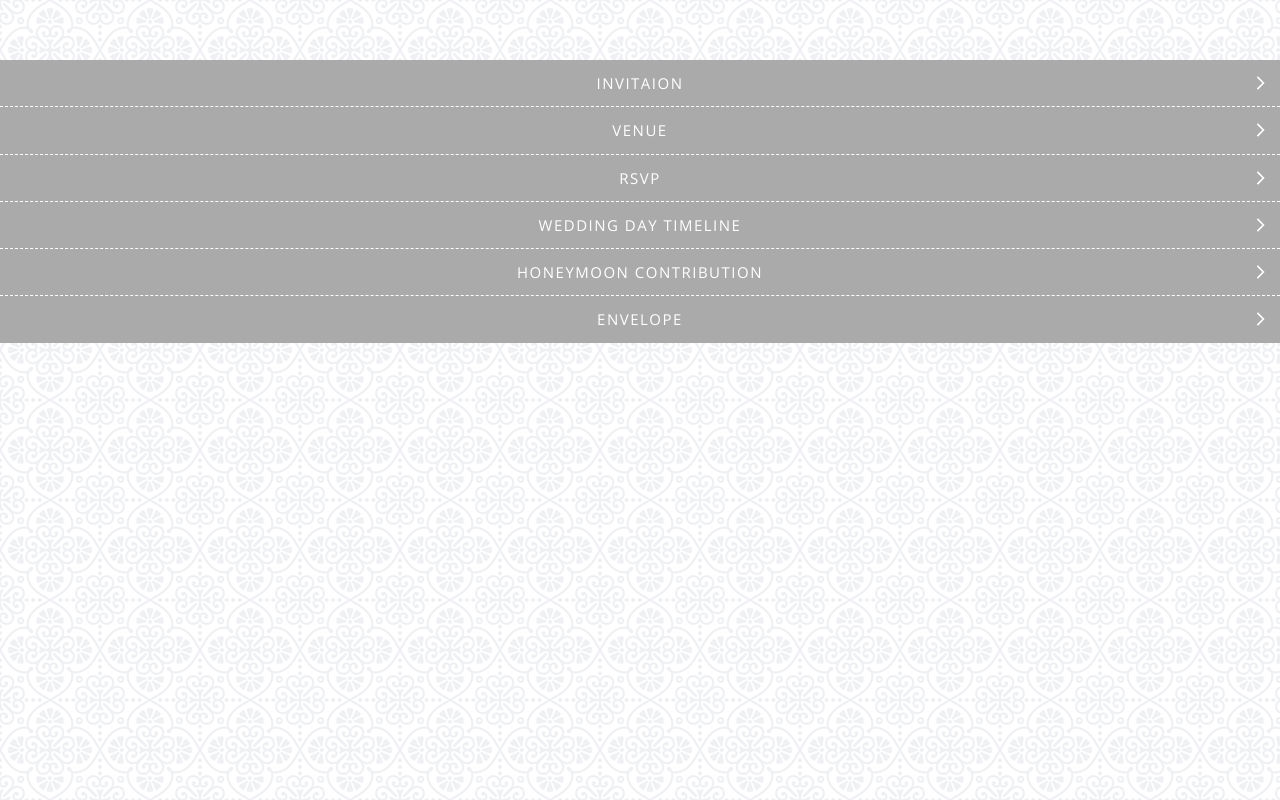
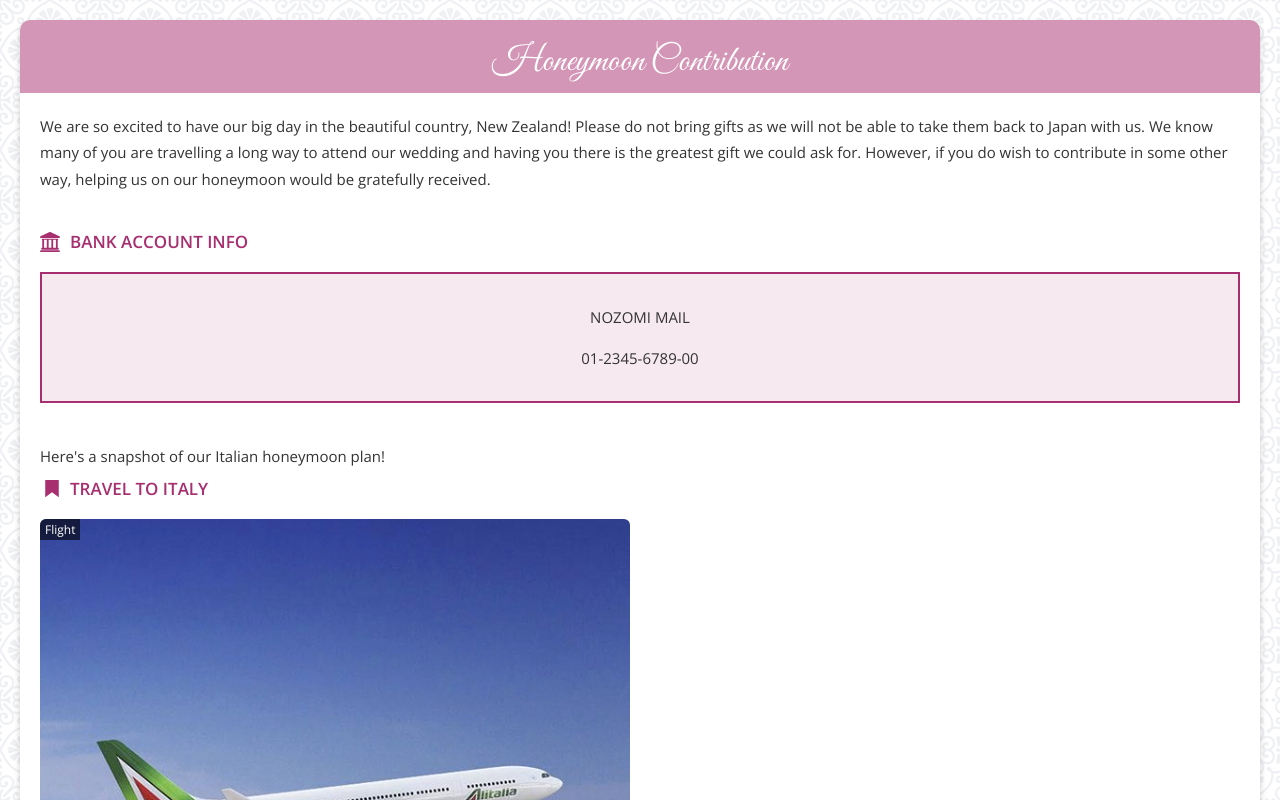
Before and after one commit to nozomail/wedding-invitation, a React app: page /honeymoon in a window 1280 px wide. Built offline with nearby package versions, Linux system fonts and the light colour scheme; a web font is replaced by a local one.

Commit message:
Add Honeymoon page

```diff
--- a/src/containers/App/index.tsx
+++ b/src/containers/App/index.tsx
@@ -5,6 +5,7 @@ import './style.scss';
 import { Nav } from '@components/Nav';
 import { Venue } from '@containers/Venue';
 import { Timeline } from '@containers/Timeline';
+import { Honeymoon } from '@containers/Honeymoon';
 
 export function App(): JSX.Element {
   const navItems = [
@@ -26,7 +27,7 @@ export function App(): JSX.Element {
     },
     {
       name: 'HONEYMOON CONTRIBUTION',
-      path: 'contribution',
+      path: 'honeymoon',
     },
     {
       name: 'ENVELOPE',
@@ -42,6 +43,7 @@ export function App(): JSX.Element {
             <Route exact path="/" component={Venue} />
             <Route exact path="/venue" component={Venue} />
             <Route exact path="/timeline" component={Timeline} />
+            <Route exact path="/honeymoon" component={Honeymoon} />
           </Switch>
         </div>
         <div className="App_nav">
--- /dev/null
+++ b/src/containers/Honeymoon/index.tsx
@@ -0,0 +1,164 @@
+import React from 'react';
+
+import { Card } from '@components/Card';
+import { Block } from '@components/Block';
+import { Text } from '@components/Text';
+import { Section } from '@components/Section';
+import { ThumbnailList } from '@components/ThumbnailList';
+
+import flight1Img from '@assets/images/honeymoon_flight1.jpg';
+import colosseumImg from '@assets/images/honeymoon_colosseum.jpg';
+import pantheonImg from '@assets/images/honeymoon_pantheon.jpg';
+import vaticanImg from '@assets/images/honeymoon_vatican.jpg';
+import carbonaraImg from '@assets/images/honeymoon_carbonara.jpg';
+import pompiImg from '@assets/images/honeymoon_pompi.jpg';
+import hotelinromeImg from '@assets/images/honeymoon_hotelinrome.jpg';
+import duomoImg from '@assets/images/honeymoon_duomo.jpg';
+import boutiqueImg from '@assets/images/honeymoon_boutique.jpg';
+import pompeiImg from '@assets/images/honeymoon_pompei.jpg';
+import pizzaImg from '@assets/images/honeymoon_pizza.jpg';
+import calzoneImg from '@assets/images/honeymoon_calzone.jpg';
+import hotelinnaplesImg from '@assets/images/honeymoon_hotelinnaples.jpg';
+import amalfiImg from '@assets/images/honeymoon_amalfi.jpg';
+import capriImg from '@assets/images/honeymoon_capri.jpg';
+import bluegrottoImg from '@assets/images/honeymoon_bluegrotto.jpg';
+import flight2Img from '@assets/images/honeymoon_flight2.jpg';
+
+const plan1 = [
+  {
+    name: 'Flight',
+    image: flight1Img,
+  },
+];
+
+const plan2 = [
+  {
+    name: 'Colosseum',
+    image: colosseumImg,
+  },
+  {
+    name: 'Pantheon',
+    image: pantheonImg,
+  },
+  {
+    name: 'Vatican City',
+    image: vaticanImg,
+  },
+  {
+    name: 'La Carbonara',
+    image: carbonaraImg,
+  },
+  {
+    name: 'Best Tiramisu - Pompi',
+    image: pompiImg,
+  },
+  {
+    name: 'Honeymoon Hotel',
+    image: hotelinromeImg,
+  },
+];
+
+const plan3 = [
+  {
+    name: 'Duomo',
+    image: duomoImg,
+  },
+  {
+    name: 'Boutique Shopping',
+    image: boutiqueImg,
+  },
+];
+
+const plan4 = [
+  {
+    name: 'Pompei',
+    image: pompeiImg,
+  },
+  {
+    name: 'Napolitan Pizza',
+    image: pizzaImg,
+  },
+  {
+    name: "Calzone - Valento's Pizza and Hoagies",
+    image: calzoneImg,
+  },
+  {
+    name: '5-star Hotel',
+    image: hotelinnaplesImg,
+  },
+];
+
+const plan5 = [
+  {
+    name: 'Amalfi Coast',
+    image: amalfiImg,
+  },
+  {
+    name: 'Excursion to Capri',
+    image: capriImg,
+  },
+  {
+    name: 'Blue Grotto',
+    image: bluegrottoImg,
+  },
+];
+
+const plan6 = [
+  {
+    name: 'Flight',
+    image: flight2Img,
+  },
+];
+
+export function Honeymoon(): JSX.Element {
+  return (
+    <div className="Honeymoon">
+      <Card title="Honeymoon Contribution">
+        <Block type="bottom" size="large">
+          <Text>
+            We are so excited to have our big day in the beautiful country, New Zealand! Please do
+            not bring gifts as we will not be able to take them back to Japan with us. We know many
+            of you are travelling a long way to attend our wedding and having you there is the
+            greatest gift we could ask for. However, if you do wish to contribute in some other way,
+            helping us on our honeymoon would be gratefully received.
+          </Text>
+        </Block>
+
+        <Section title="BANK ACCOUNT INFO" icon="bank">
+          <Block size="large" isColor>
+            <Text isCenter>NOZOMI MAIL</Text>
+            <Text isCenter>01-2345-6789-00</Text>
+          </Block>
+        </Section>
+
+        <Block type="top" size="xlarge">
+          <Text>Here's a snapshot of our Italian honeymoon plan!</Text>
+        </Block>
+
+        <Section title="TRAVEL TO ITALY" icon="ribbon">
+          <ThumbnailList thumbnails={plan1} />
+        </Section>
+
+        <Section title="4 NIGHTS IN ROME" icon="ribbon">
+          <ThumbnailList thumbnails={plan2} />
+        </Section>
+
+        <Section title="DAY TRIP TO FLORENCE" icon="ribbon">
+          <ThumbnailList thumbnails={plan3} />
+        </Section>
+
+        <Section title="2 NIGHTS IN NAPLES" icon="ribbon">
+          <ThumbnailList thumbnails={plan4} />
+        </Section>
+
+        <Section title="2 NIGHTS ON THE AMALFI COAST" icon="ribbon">
+          <ThumbnailList thumbnails={plan5} />
+        </Section>
+
+        <Section title="TRAVEL BACK HOME" icon="ribbon">
+          <ThumbnailList thumbnails={plan6} />
+        </Section>
+      </Card>
+    </div>
+  );
+}
```
